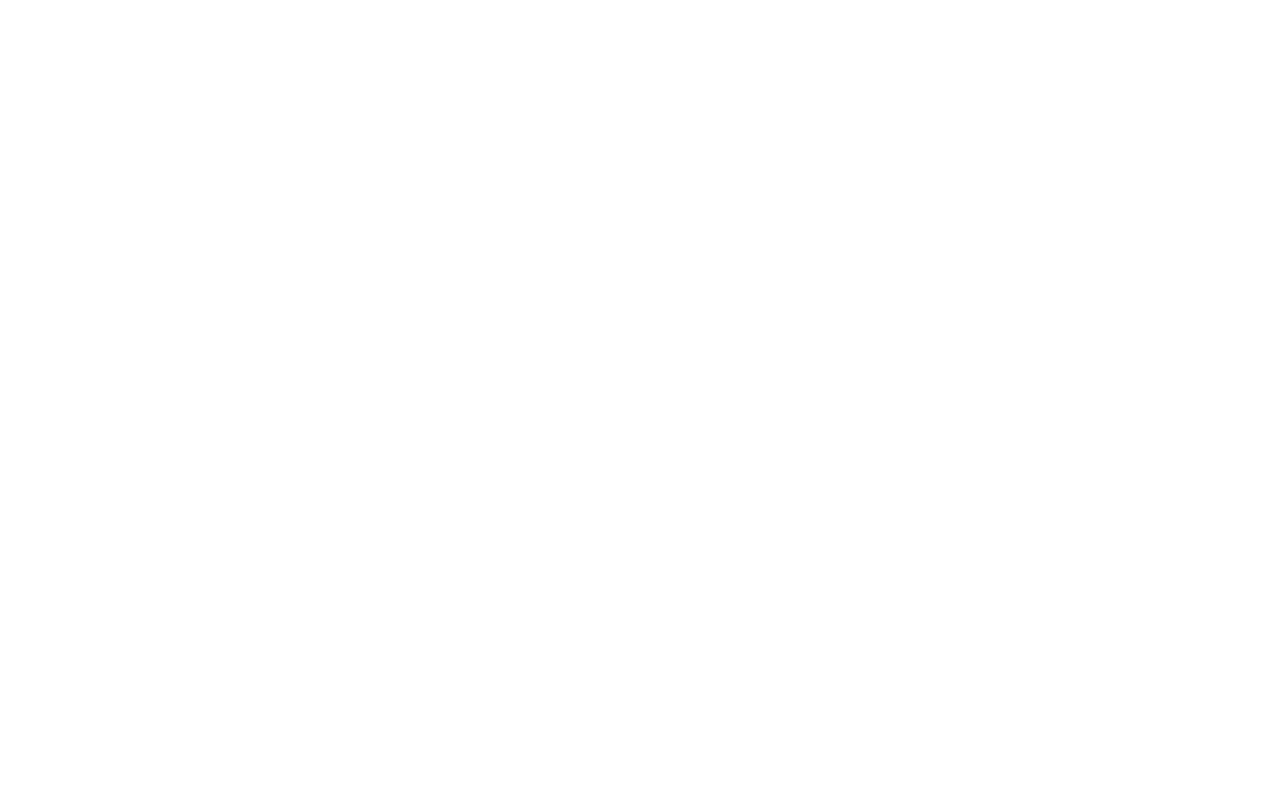
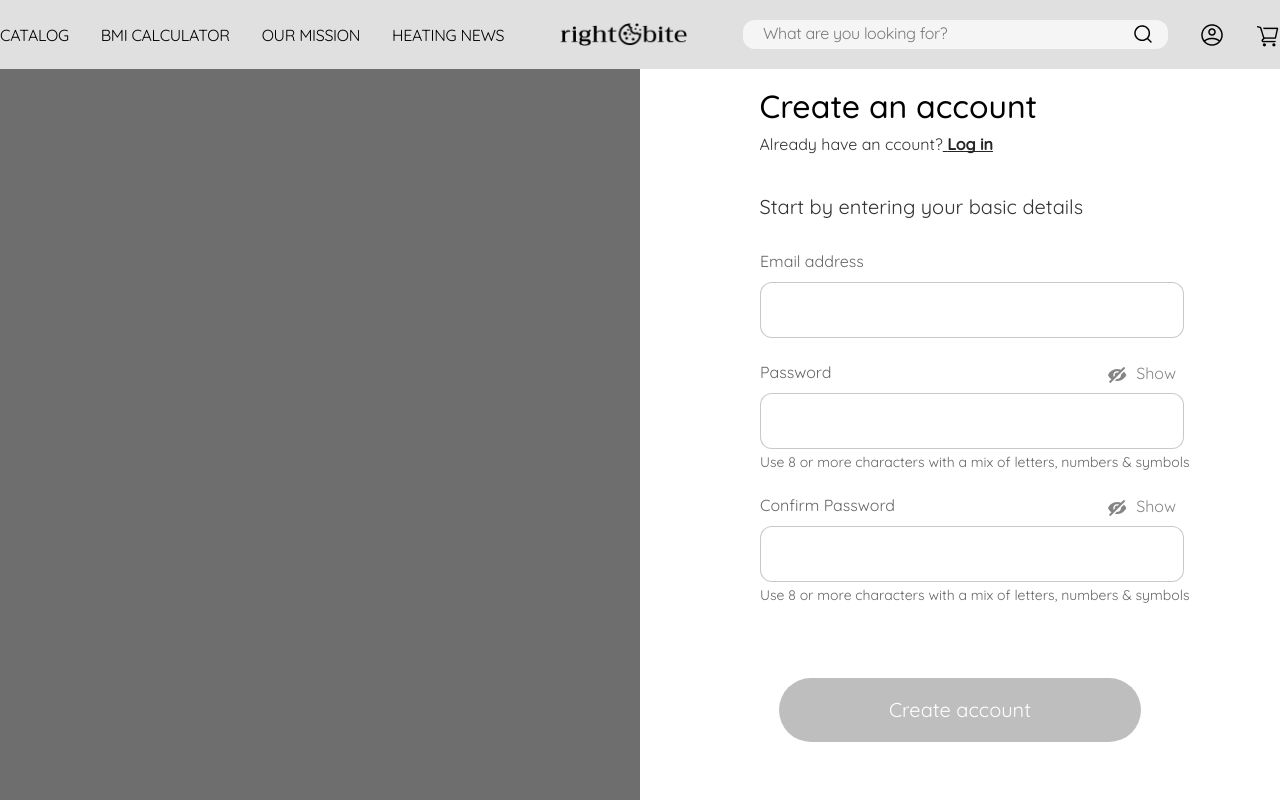
Before and after one commit to t3vel/online-store-frontend, a React (Vite) app: page /online-store-frontend/createacc in a window 1280 px wide. Before the commit this address had no page. Built offline with nearby package versions, Linux system fonts and the light colour scheme.

Commit message:
add page create acc

```diff
--- a/src/App.jsx
+++ b/src/App.jsx
@@ -2,6 +2,7 @@
 import Home from "./pages/Home";
 import Signup from "./pages/Signup/Signup";
 import Login from "./pages/Login/Login";
+import CreateAcc from "./pages/CreateAcc/CreateAcc";
 
 function App() {
   return (
@@ -10,6 +11,7 @@
         <Route path="/" element={<Home />} />
         <Route path="/signup" element={<Signup />} />
         <Route path="/login" element={<Login />} />
+        <Route path="/createacc" element={<CreateAcc />} />
       </Routes>
     </Router>
   );
--- /dev/null
+++ b/src/pages/CreateAcc/CreateAcc.jsx
@@ -0,0 +1,102 @@
+import { useState } from "react";
+import { Link } from "react-router-dom";
+import Header from "../../components/Header/Header";
+
+import styles from "./CreateAcc.module.css";
+import staticEyeOffIcon from "./img/icon.png";
+
+export default function CreateAcc() {
+  const [passwordShown, setPasswordShown] = useState(false);
+
+  const togglePasswordVisibility = () => {
+    setPasswordShown(!passwordShown);
+  };
+  return (
+    <>
+      <Header />
+      <div className={styles.container}>
+        <div className={styles.left}></div>
+        <div className={styles.right}>
+          <div className={styles.block}>
+            <div className={styles.frame}>
+              <div className={styles.titleContainer}>
+                <h1 className={styles.title}>Create an account</h1>
+                <p className={styles.inntitle}>
+                  Already have an ccount?
+                  <Link to="/login" className={styles.link}>
+                    {" "}
+                    Log in
+                  </Link>{" "}
+                </p>
+              </div>
+              <p className={styles.start}>
+                Start by entering your basic details
+              </p>
+            </div>
+            <form className={styles.form}>
+              <div className={styles.email}>
+                <h4 className={styles.paragraphe}>Email address</h4>
+                <input type="email" className={styles.input} />
+              </div>
+              <div className={styles.email}>
+                <div className={styles.flex}>
+                  <h4 className={styles.paragraphe}>Password</h4>
+                  <button
+                    type="button"
+                    onClick={togglePasswordVisibility}
+                    className={styles.togglePasswordButton}
+                  >
+                    <img
+                      src={staticEyeOffIcon}
+                      alt={passwordShown ? "Hide password" : "Show password"}
+                      className={styles.togglePasswordIcon}
+                    />
+                    {passwordShown ? "Hide" : "Show"}{" "}
+                  </button>
+                </div>
+                <div className={styles.passwordInputWrapper}>
+                  <input
+                    type={passwordShown ? "text" : "password"}
+                    className={styles.input}
+                  />
+                </div>
+                <p className={styles.condition}>
+                  Use 8 or more characters with a mix of letters, numbers &
+                  symbols
+                </p>
+              </div>
+              <div className={styles.email}>
+                <div className={styles.flex}>
+                  <h4 className={styles.paragraphe}>Confirm Password</h4>
+                  <button
+                    type="button"
+                    onClick={togglePasswordVisibility}
+                    className={styles.togglePasswordButton}
+                  >
+                    <img
+                      src={staticEyeOffIcon}
+                      alt={passwordShown ? "Hide password" : "Show password"}
+                      className={styles.togglePasswordIcon}
+                    />
+                    {passwordShown ? "Hide" : "Show"}{" "}
+                  </button>
+                </div>
+                <div className={styles.passwordInputWrapper}>
+                  <input
+                    type={passwordShown ? "text" : "password"}
+                    className={styles.input}
+                  />
+                </div>
+                <p className={styles.condition}>
+                  Use 8 or more characters with a mix of letters, numbers &
+                  symbols
+                </p>
+              </div>
+            </form>
+            <button className={styles.button}>Create account</button>
+          </div>
+        </div>
+      </div>
+    </>
+  );
+}
--- /dev/null
+++ b/src/pages/CreateAcc/CreateAcc.module.css
@@ -0,0 +1,134 @@
+.container {
+  background-color: #6e6e6e;
+  min-height: calc(100vh - 69px);
+  display: flex;
+}
+
+.left {
+  min-width: 50%;
+}
+
+.right {
+  width: 50%;
+  background-color: #fff;
+  display: flex;
+  flex-direction: column;
+  justify-content: center;
+}
+
+.title {
+  font-size: 32px;
+  font-weight: 500;
+}
+
+.titleContainer {
+  display: flex;
+  flex-direction: column;
+  width: 401px;
+  gap: 8px;
+}
+
+.inntitle {
+  font-size: 16px;
+  font-weight: 400;
+  color: #333333;
+}
+
+.block {
+  display: flex;
+  flex-direction: column;
+  align-items: center;
+  justify-content: center;
+  gap: 32px;
+}
+
+.form {
+  display: flex;
+  flex-direction: column;
+  width: 400px;
+  gap: 24px;
+}
+
+.input {
+  width: 424px;
+  border: 1px solid #66666659;
+  border-radius: 12px;
+  height: 56px;
+  padding: 16px;
+}
+
+.email {
+  display: flex;
+  flex-direction: column;
+  gap: 4px;
+}
+
+.paragraphe {
+  display: flex;
+  align-items: start;
+  justify-content: start;
+  height: 27px;
+  font-size: 16px;
+  font-weight: 400;
+  color: #666666;
+}
+
+p .link {
+  color: #252525;
+  text-decoration: underline;
+  text-decoration-skip-ink: none;
+  font-weight: 600;
+}
+
+.email .link {
+  font-weight: 500;
+  text-decoration: underline;
+  text-decoration-skip-ink: none;
+  color: #111;
+}
+
+.button {
+  margin-top: 42px;
+  margin-bottom: 42px;
+  height: 64px;
+  width: 362px;
+  background-color: #bebebe;
+  border-radius: 32px;
+  font-size: 20px;
+  font-weight: 400;
+  color: #ffffff;
+}
+
+.flex {
+  padding-right: 8px;
+  width: 424px;
+  display: flex;
+  justify-content: space-between;
+  align-items: center;
+}
+
+.togglePasswordIcon {
+  margin-right: 6px;
+}
+
+.togglePasswordButton {
+  color: #666666cc;
+}
+
+.frame {
+  display: flex;
+  flex-direction: column;
+  gap: 40px;
+}
+
+.start {
+  font-size: 20px;
+  font-weight: 400;
+  color: #333333;
+}
+
+.condition {
+  font-size: 14px;
+  color: #666666;
+  width: 430px;
+}
--- a/src/pages/Login/Login.jsx
+++ b/src/pages/Login/Login.jsx
@@ -1,17 +1,13 @@
-// src/pages/Login/Login.jsx
-import React, { useState } from 'react';
-import Header from '../../components/Header/Header';
-import { Link } from 'react-router-dom';
+import React, { useState } from "react";
+import Header from "../../components/Header/Header";
+import { Link } from "react-router-dom";
 
-import styles from './Login.module.css';
+import styles from "./Login.module.css";
 
-// Імпортуйте лише ту іконку, яка має бути постійною.
-// Я припускаю, що це icon.png з вашої папки img.
-import staticEyeOffIcon from './img/icon.png'; // <-- Змінено шлях та назву імпорту для ясності
-// Або, якщо це "перекреслене око", то import staticEyeOffIcon from './img/eye-off.png';
+import staticEyeOffIcon from "./img/icon.png";
 
 export default function Login() {
-  const [passwordShown, setPasswordShown] = useState(false); // Стан для керування видимістю пароля
+  const [passwordShown, setPasswordShown] = useState(false);
 
   const togglePasswordVisibility = () => {
     setPasswordShown(!passwordShown);
@@ -30,7 +26,7 @@
                 <br /> Healthy choices start here!
               </h1>
               <p className={styles.inntitle}>
-                Don’t have an account?{' '}
+                Don’t have an account?{" "}
                 <Link to="/signup" className={styles.link}>
                   Sign up
                 </Link>
@@ -52,15 +48,15 @@
                   >
                     <img
                       src={staticEyeOffIcon}
-                      alt={passwordShown ? 'Hide password' : 'Show password'}
+                      alt={passwordShown ? "Hide password" : "Show password"}
                       className={styles.togglePasswordIcon}
                     />
-                    {passwordShown ? 'Hide' : 'Show'}{' '}
+                    {passwordShown ? "Hide" : "Show"}{" "}
                   </button>
                 </div>
                 <div className={styles.passwordInputWrapper}>
                   <input
-                    type={passwordShown ? 'text' : 'password'}
+                    type={passwordShown ? "text" : "password"}
                     className={styles.input}
                   />
                 </div>
@@ -71,7 +67,7 @@
             </form>
             <button className={styles.button}>Log in</button>
             <p className={styles.inntitle}>
-              Don’t have an account?{' '}
+              Don’t have an account?{" "}
               <Link to="/signup" className={styles.link}>
                 Sign up
               </Link>
--- a/src/pages/Signup/Signup.jsx
+++ b/src/pages/Signup/Signup.jsx
@@ -1,7 +1,7 @@
-import Header from '../../components/Header/Header';
-import { Link } from 'react-router-dom';
+import Header from "../../components/Header/Header";
+import { Link } from "react-router-dom";
 
-import styles from './Signup.module.css';
+import styles from "./Signup.module.css";
 export default function Signup() {
   return (
     <>
@@ -16,7 +16,7 @@
               Join us today
             </h1>
             <p className={styles.subtitle}>
-              Already have an account?{' '}
+              Already have an account?{" "}
               <span>
                 <Link to="/login">Log in</Link>
               </span>
@@ -60,13 +60,15 @@
               </div>
 
               <button type="submit" className={styles.emailBtn}>
-                Sign up with phone or email
+                <Link to="/createacc" className={styles.create}>
+                  Sign up with phone or email
+                </Link>
               </button>
 
               <p className={styles.terms}>
-                By signing up, you agree to the{' '}
+                By signing up, you agree to the{" "}
                 <a href="#">Terms of Service </a>
-                and <a href="#"> Privacy Policy</a>, including{' '}
+                and <a href="#"> Privacy Policy</a>, including{" "}
                 <a href="#">cookie use</a>.
               </p>
             </form>
--- a/src/pages/Signup/Signup.module.css
+++ b/src/pages/Signup/Signup.module.css
@@ -134,3 +134,7 @@
   border: 1px solid #111;
   border-radius: 32px;
 }
+
+.create {
+  color: #ffffff;
+}
```
Also changed, not shown: src/pages/CreateAcc/img/icon.png (added).
